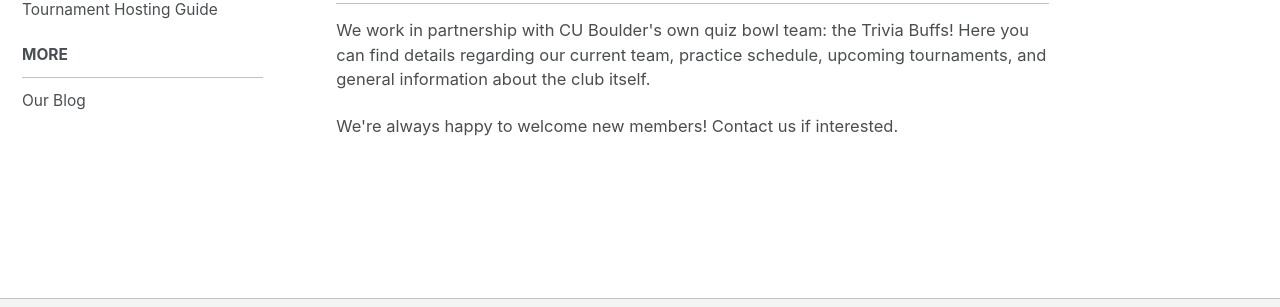
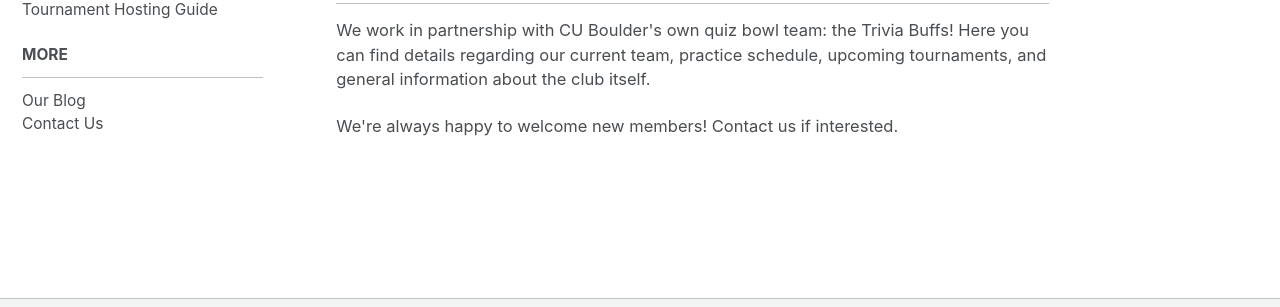
Before and after one commit to matt2718/colorado-qb, a Jekyll site: the page built from index.html, in a window 1280 px wide. Shown: the part 609-916 px from the top of the page. Built offline with Jekyll 4.4.1, drawn with Linux system fonts in a browser that asks for light colours; the list of posts is cut into pages by our own code.

Commit message:
Update navigation.yml

```diff
--- a/_data/navigation.yml
+++ b/_data/navigation.yml
@@ -3,11 +3,11 @@
     url: /
     children:
       - title: "CU Boulder Trivia Buffs"
-        url: /cu
+        url: /cu/
       - title: "Our Team"
-        url: /team
+        url: /team/
       - title: "Join us"
-        url: /join
+        url: /join/
   - title: "Information"
     children:
       - title: "What is Quiz Bowl?"
@@ -34,3 +34,5 @@
     children:
       - title: "Our Blog"
         url: /blog/allposts/
+      - title: "Contact Us"
+        url: /contact/
```
